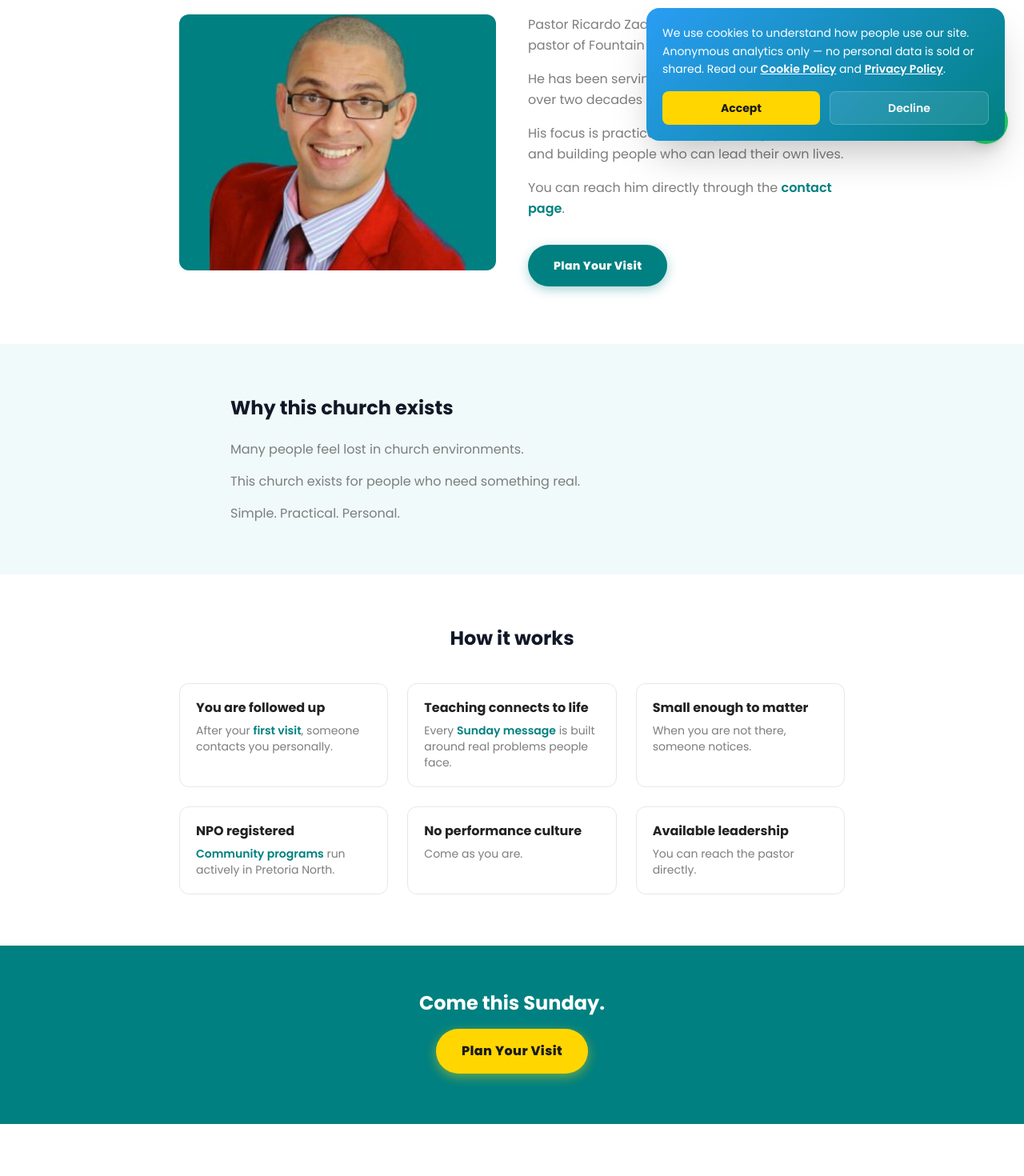
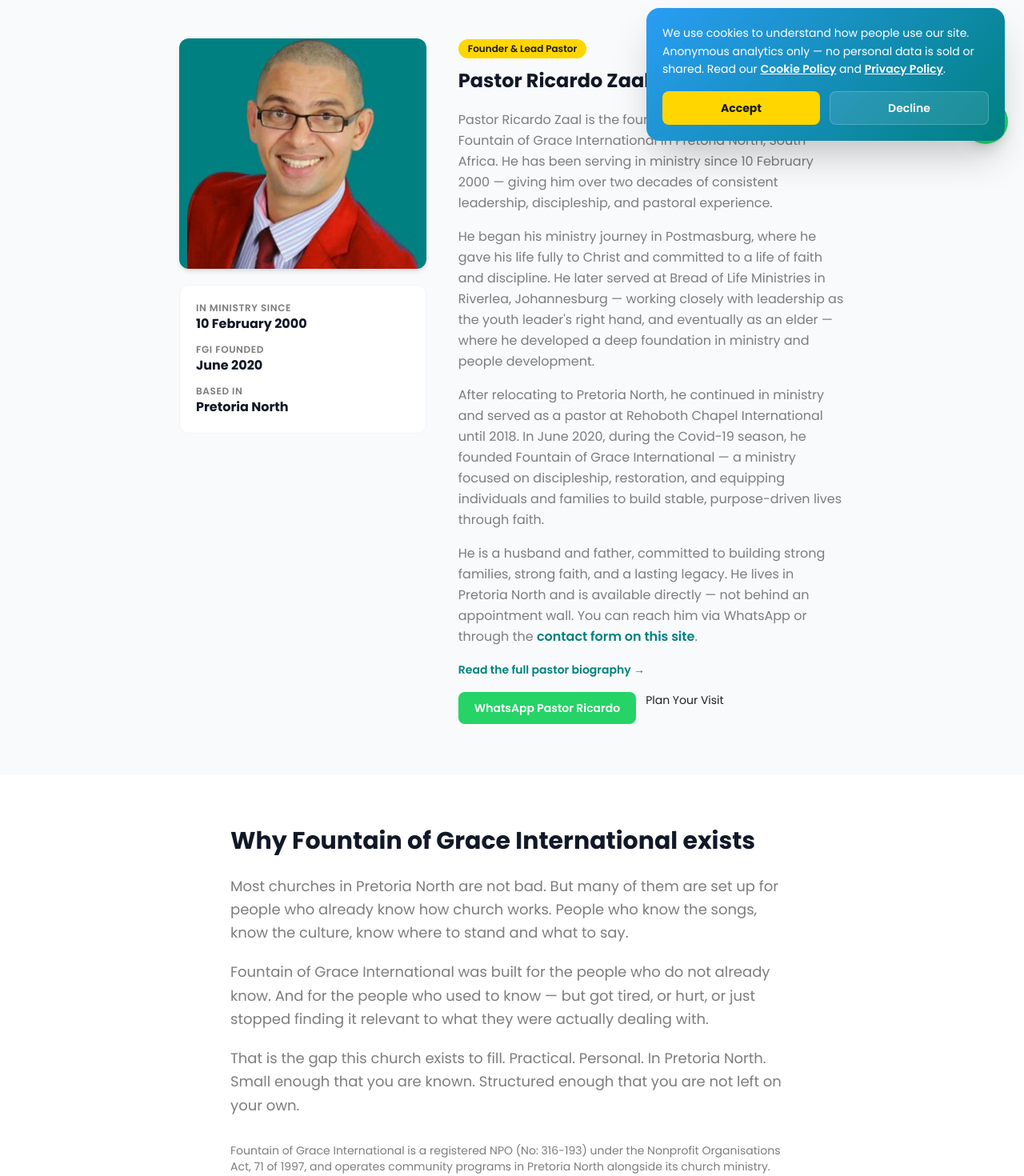
Before and after one commit to ZaalRD7109/fountaingrace.org, a Next.js app: page /about in a window 1280 px wide. Shown: the part 600-2070 px from the top of the page at 80% size. Built offline with nearby package versions, Linux system fonts and the light colour scheme.

Commit message:
Fix about page + add Sunday Services and Pastors pages

```diff
--- a/app/about/page.tsx
+++ b/app/about/page.tsx
@@ -1,4 +1,5 @@
-import type { Metadata, ReactNode } from 'next'
+import type { Metadata } from 'next'
+import type { ReactNode } from 'react'
 import Link from 'next/link'
 import Image from 'next/image'
 
@@ -13,18 +14,46 @@
   openGraph: {
     title: 'Meet the Pastors | Fountain of Grace International — Pretoria North',
     description:
-      'Meet the team behind Fountain of Grace International in Pretoria North.',
+      'Meet the team behind Fountain of Grace International in Pretoria North. A small, accessible church led by real people who live in your community.',
     type: 'website',
-    images: [
-      {
-        url: 'https://www.fountaingrace.org/og-image.jpg',
-        width: 1200,
-        height: 630,
-      },
-    ],
+    images: [{ url: 'https://www.fountaingrace.org/og-image.jpg', width: 1200, height: 630, alt: 'Fountain of Grace International — Church in Pretoria North' }],
     url: 'https://www.fountaingrace.org/about',
   },
 }
+
+const jsonLd = [
+  {
+    '@context': 'https://schema.org',
+    '@type': 'Church',
+    name: 'Fountain of Grace International',
+    description:
+      'A church and registered NPO in Pretoria North, South Africa, founded by Pastor Ricardo Zaal in June 2020.',
+    address: {
+      '@type': 'PostalAddress',
+      streetAddress: '323 B Danie Theron Street',
+      addressLocality: 'Pretoria North',
+      addressRegion: 'Gauteng',
+      addressCountry: 'ZA',
+    },
+    telephone: '+27 75 259 2555',
+    url: 'https://www.fountaingrace.org',
+  },
+  {
+    '@context': 'https://schema.org',
+    '@type': 'Person',
+    name: 'Ricardo Zaal',
+    jobTitle: 'Lead Pastor',
+    worksFor: {
+      '@type': 'Organization',
+      name: 'Fountain of Grace International',
+    },
+    address: {
+      '@type': 'PostalAddress',
+      addressLocality: 'Pretoria North',
+      addressCountry: 'ZA',
+    },
+  },
+]
 
 type Value = {
   title: string
@@ -40,7 +69,7 @@
         <Link href="/plan-your-visit" className="text-[#008080] font-semibold hover:underline">
           first visit
         </Link>
-        , someone contacts you personally.
+        , someone contacts you personally — not an email sequence, not a form letter. A real person.
       </>
     ),
   },
@@ -52,172 +81,239 @@
         <Link href="/sermons" className="text-[#008080] font-semibold hover:underline">
           Sunday message
         </Link>{' '}
-        is built around real problems people face.
+        is built around a problem people are actually facing. Not theory. Things you can use in your week.
       </>
     ),
   },
   {
     title: 'Small enough to matter',
-    body: 'When you are not there, someone notices.',
+    body: 'This is not a crowd. It is a community. When you are not there, someone notices.',
   },
   {
     title: 'NPO registered',
     body: (
       <>
         <Link href="/community-impact" className="text-[#008080] font-semibold hover:underline">
-          Community programs
+          Fountain of Grace International runs community programs
         </Link>{' '}
-        run actively in Pretoria North.
+        in Pretoria North under NPO registration 316-193. Service extends beyond Sunday.
       </>
     ),
   },
   {
     title: 'No performance culture',
-    body: 'Come as you are.',
+    body: 'You will never be made to feel guilty for where you are in life. Come as you are — that is not a slogan here.',
   },
   {
     title: 'Available leadership',
-    body: 'You can reach the pastor directly.',
+    body: 'The pastors are not behind appointment systems. If you need to talk, you can reach them directly.',
   },
 ]
 
 export default function AboutPage() {
   return (
     <>
-      {/* HERO — MATCHES COMMUNITY STYLE */}
+      <script
+        type="application/ld+json"
+        dangerouslySetInnerHTML={{ __html: JSON.stringify(jsonLd) }}
+      />
+
+      {/* HERO */}
       <section className="bg-[#008080] text-white pt-16 pb-14 px-4 sm:px-6">
         <div className="max-w-3xl mx-auto text-center">
-
           <p className="text-teal-200 font-semibold text-sm uppercase tracking-wider mb-4">
             About FGI · Pretoria North
           </p>
-
           <h1 className="text-4xl sm:text-5xl font-extrabold leading-tight mb-6">
             The people behind Fountain of Grace International.
           </h1>
-
           <p className="text-teal-100 text-lg leading-relaxed mb-8">
-            A small church in Pretoria North led by real people who live in your community.
+            A small church in Pretoria North led by real people who live in your community and
+            built it because they knew what it felt like to need one.
           </p>
-
           <div className="inline-block bg-white text-[#008080] rounded-xl px-8 py-5 shadow-sm text-left">
-
-            <p className="font-extrabold text-lg">
-              Pastor Ricardo Zaal
-            </p>
-
-            <p className="text-sm font-medium text-[#7d7d7d] mt-1">
-              Founder & Lead Pastor
-            </p>
-
-            <p className="text-xs text-gray-400 mt-1">
-              In ministry since 10 February 2000
-            </p>
-
+            <p className="font-extrabold text-lg">Pastor Ricardo Zaal</p>
+            <p className="text-sm font-medium text-[#7d7d7d] mt-1">Founder &amp; Lead Pastor</p>
+            <p className="text-xs text-gray-400 mt-1">In ministry since 10 February 2000</p>
             <div className="mt-4">
               <Link href="/pastors" className="text-[#008080] font-semibold text-sm hover:underline">
                 Read full biography →
               </Link>
             </div>
-
           </div>
-
         </div>
       </section>
 
-      {/* PASTOR SECTION */}
-      <section className="bg-white py-16 px-4 sm:px-6">
-        <div className="section-container max-w-4xl grid md:grid-cols-2 gap-10">
-
-          <div className="relative h-80 rounded-xl overflow-hidden">
+      {/* PASTOR PROFILES */}
+      <section className="bg-gray-50 py-16 px-4 sm:px-6">
+        <div className="section-container max-w-4xl">
+          <article className="grid grid-cols-1 md:grid-cols-5 gap-10 items-start">
+            <div className="md:col-span-2">
+              <div className="relative w-full h-72 rounded-xl overflow-hidden shadow-md">
                 <Image
                   src="/pastor-bio.jpg"
-              alt="Pastor Ricardo Zaal"
+                  alt="Pastor Ricardo Zaal — founder and lead pastor of Fountain of Grace International, Pretoria North"
                   fill
                   className="object-cover"
+                  sizes="(max-width: 768px) 100vw, 40vw"
                 />
               </div>
+              <div className="mt-5 bg-white rounded-xl border border-gray-100 p-5 space-y-3">
+                <div>
+                  <p className="text-xs text-[#7d7d7d] uppercase tracking-wider font-semibold">In ministry since</p>
+                  <p className="text-gray-900 font-bold">10 February 2000</p>
+                </div>
+                <div>
+                  <p className="text-xs text-[#7d7d7d] uppercase tracking-wider font-semibold">FGI founded</p>
+                  <p className="text-gray-900 font-bold">June 2020</p>
+                </div>
+                <div>
+                  <p className="text-xs text-[#7d7d7d] uppercase tracking-wider font-semibold">Based in</p>
+                  <p className="text-gray-900 font-bold">Pretoria North</p>
+                </div>
+              </div>
+            </div>
 
+            <div className="md:col-span-3">
+              <div className="inline-block bg-[#FFD600] text-[#1a1a1a] text-xs font-semibold px-3 py-1 rounded-full mb-3">
+                Founder &amp; Lead Pastor
+              </div>
+              <h2 className="text-2xl font-bold text-gray-900 mb-5">
+                <Link href="/pastors" className="hover:text-[#008080] transition-colors">
+                  Pastor Ricardo Zaal
+                </Link>
+              </h2>
               <div className="space-y-4 text-[#7d7d7d] leading-relaxed">
                 <p>
-              Pastor Ricardo Zaal is the founder and lead pastor of Fountain of Grace International.
+                  Pastor Ricardo Zaal is the founder and lead pastor of Fountain of Grace
+                  International in Pretoria North, South Africa. He has been serving in ministry
+                  since 10 February 2000 — giving him over two decades of consistent leadership,
+                  discipleship, and pastoral experience.
                 </p>
                 <p>
-              He has been serving in ministry since 2000 with over two decades of leadership experience.
+                  He began his ministry journey in Postmasburg, where he gave his life fully to
+                  Christ and committed to a life of faith and discipline. He later served at
+                  Bread of Life Ministries in Riverlea, Johannesburg — working closely with
+                  leadership as the youth leader&apos;s right hand, and eventually as an elder —
+                  where he developed a deep foundation in ministry and people development.
                 </p>
                 <p>
-              His focus is practical teaching, strong families, and building people who can lead their own lives.
+                  After relocating to Pretoria North, he continued in ministry and served as a
+                  pastor at Rehoboth Chapel International until 2018. In June 2020, during the
+                  Covid-19 season, he founded Fountain of Grace International — a ministry focused
+                  on discipleship, restoration, and equipping individuals and families to build
+                  stable, purpose-driven lives through faith.
                 </p>
                 <p>
-              You can reach him directly through the{' '}
+                  He is a husband and father, committed to building strong families, strong faith,
+                  and a lasting legacy. He lives in Pretoria North and is available directly — not
+                  behind an appointment wall. You can reach him via WhatsApp or through the{' '}
                   <Link href="/contact" className="text-[#008080] font-semibold hover:underline">
-                contact page
+                    contact form on this site
                   </Link>.
                 </p>
-
-            <div className="pt-4">
-              <Link href="/plan-your-visit" className="btn-teal text-sm">
+              </div>
+              <div className="mt-4 mb-2">
+                <Link href="/pastors" className="text-[#008080] font-semibold text-sm hover:underline">
+                  Read the full pastor biography →
+                </Link>
+              </div>
+              <div className="mt-4 flex flex-col sm:flex-row gap-3">
+                <a
+                  href="https://wa.me/27752592555"
+                  target="_blank"
+                  rel="noopener noreferrer"
+                  className="inline-block bg-[#25d366] text-white font-semibold px-5 py-2.5 rounded-lg hover:bg-[#1ebe5d] transition-colors text-sm text-center"
+                >
+                  WhatsApp Pastor Ricardo
+                </a>
+                <Link href="/plan-your-visit" className="btn-outline text-sm text-center">
                   Plan Your Visit
                 </Link>
               </div>
-
             </div>
-
+          </article>
         </div>
       </section>
 
-      {/* WHY SECTION */}
-      <section className="bg-[#f0fafa] py-16 px-4 sm:px-6">
+      {/* WHY FGI EXISTS */}
+      <section className="bg-white py-16 px-4 sm:px-6">
         <div className="section-container max-w-3xl">
-
-          <h2 className="text-2xl font-bold text-gray-900 mb-6">
-            Why this church exists
+          <h2 className="text-2xl sm:text-3xl font-bold text-gray-900 mb-6">
+            Why Fountain of Grace International exists
           </h2>
-
-          <div className="space-y-4 text-[#7d7d7d]">
+          <div className="space-y-5 text-[#7d7d7d] leading-relaxed text-lg">
             <p>
-              Many people feel lost in church environments.
+              Most churches in Pretoria North are not bad. But many of them are set up for people
+              who already know how church works. People who know the songs, know the culture, know
+              where to stand and what to say.
             </p>
             <p>
-              This church exists for people who need something real.
+              Fountain of Grace International was built for the people who do not already know. And
+              for the people who used to know — but got tired, or hurt, or just stopped finding it
+              relevant to what they were actually dealing with.
             </p>
             <p>
-              Simple. Practical. Personal.
+              That is the gap this church exists to fill. Practical. Personal. In Pretoria North.
+              Small enough that you are known. Structured enough that you are not left on your own.
             </p>
           </div>
-
+          <div className="mt-8">
+            <p className="text-sm text-[#7d7d7d]">
+              Fountain of Grace International is a registered NPO (No: 316-193) under the
+              Nonprofit Organisations Act, 71 of 1997, and operates community programs in
+              Pretoria North alongside its church ministry.
+            </p>
+            <div className="mt-4">
+              <Link href="/community-impact" className="btn-teal text-sm">
+                See Our Community Programs →
+              </Link>
+            </div>
+          </div>
         </div>
       </section>
 
       {/* VALUES */}
-      <section className="bg-white py-16 px-4 sm:px-6">
+      <section className="bg-gray-50 py-14 px-4 sm:px-6">
         <div className="section-container max-w-4xl">
-
-          <h2 className="text-2xl font-bold text-gray-900 mb-10 text-center">
-            How it works
+          <h2 className="text-2xl font-bold text-gray-900 text-center mb-10">
+            How we operate
           </h2>
-
-          <div className="grid md:grid-cols-3 gap-6">
-            {values.map((v) => (
-              <div key={v.title} className="border rounded-xl p-5">
-                <h3 className="font-bold mb-2">{v.title}</h3>
-                <p className="text-sm text-[#7d7d7d]">{v.body}</p>
+          <div className="grid grid-cols-1 sm:grid-cols-2 lg:grid-cols-3 gap-6">
+            {values.map((val) => (
+              <div
+                key={val.title}
+                className="bg-white rounded-xl border border-gray-100 p-5 hover:shadow-sm transition-shadow"
+              >
+                <h3 className="font-bold text-gray-900 mb-2">{val.title}</h3>
+                <p className="text-sm text-[#7d7d7d] leading-relaxed">{val.body}</p>
               </div>
             ))}
           </div>
-
         </div>
       </section>
 
       {/* CTA */}
-      <section className="bg-[#008080] py-14 px-4 sm:px-6 text-center">
+      <section className="bg-[#008080] py-14 px-4 sm:px-6">
+        <div className="section-container text-center">
           <h2 className="text-2xl font-bold text-white mb-4">
-          Come this Sunday.
+            Come and meet them this Sunday in Pretoria North.
           </h2>
-
-        <Link href="/plan-your-visit" className="btn-primary">
+          <div className="flex flex-col sm:flex-row gap-4 justify-center">
+            <Link
+              href="/plan-your-visit"
+              className="inline-block bg-white text-[#008080] font-bold px-7 py-3.5 rounded-lg hover:bg-blue-50 transition-colors"
+            >
               Plan Your Visit
             </Link>
+            <Link
+              href="/contact"
+              className="inline-block border-2 border-white text-white font-semibold px-7 py-3.5 rounded-lg hover:bg-white hover:text-[#008080] transition-colors"
+            >
+              Contact Us
+            </Link>
+          </div>
+        </div>
       </section>
     </>
   )
```
Also changed, not shown: 1 other file (tests, documents, lock files or other folders). Lines whose indentation alone changed are shown as unchanged.
